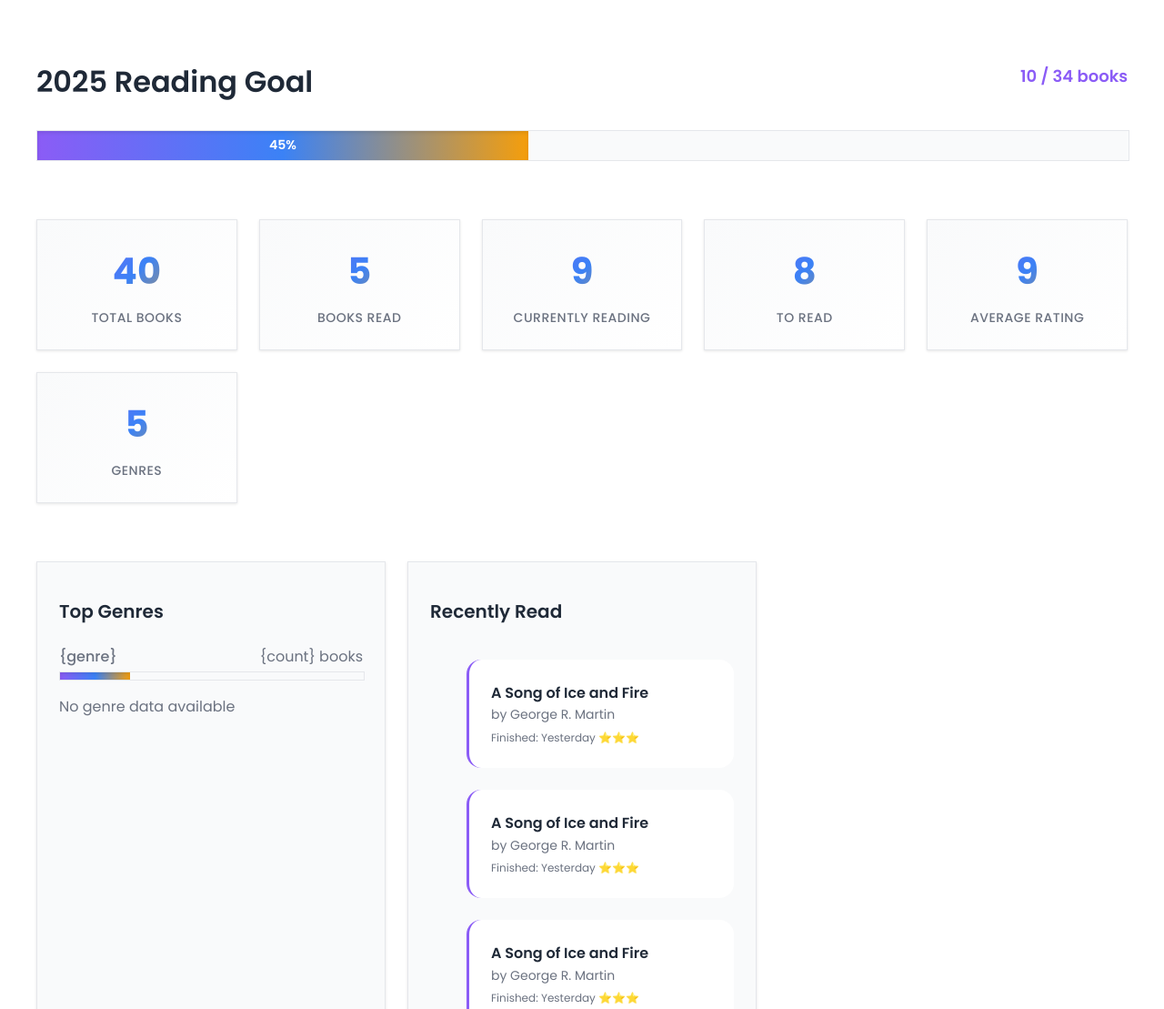
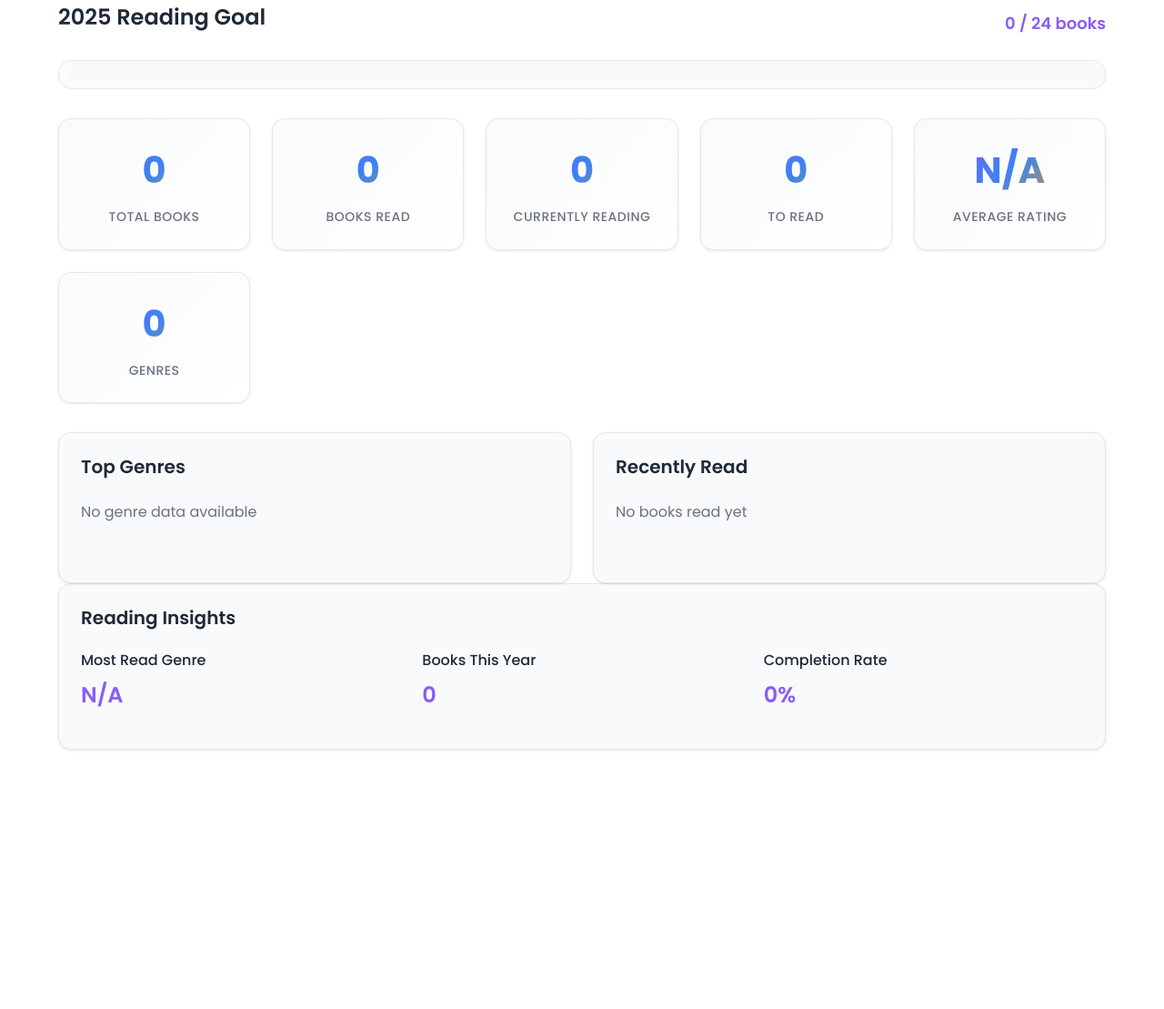
Before and after one commit to V-Mugisha/book-vault, a plain HTML site: page dashboard.html in a window 1280 px wide. Shown: the part 263-1372 px from the top of the page at 91% size. After the commit the page ends 1143 px from the top, so only its background shows below. Drawn offline with Linux system fonts and the light colour scheme.

Commit message:
Upgrade the dashboard

```diff
--- a/dashboard.html
+++ b/dashboard.html
@@ -9,12 +9,15 @@
         crossorigin="anonymous" referrerpolicy="no-referrer" />
     <title>Book Vault</title>
     <link rel="stylesheet" href="./styles/base.css">
+    <link rel="stylesheet" href="./styles/dashboard.css">
 </head>
 
 <body>
     <nav id="navigation"></nav>
 
-    <section class="main-container">
+    <div id="loadingSpinner" class="spinner" style="display: block;"></div>
+
+    <div id="mainContent" class="main-container" style="display: none;">
         <header class="page-header">
             <h1 class="page-title">Reading Dashboard</h1>
             <p class="page-description">Track your reading progress and statistics</p>
@@ -23,43 +26,41 @@
         <!-- Reading Goal Progress -->
         <div class="progress-container">
             <div class="progress-header">
-                <h2>2025 Reading Goal</h2>
-                <span style="font-size: 1.125rem; font-weight: 600; color: #8b5cf6;">
-                    10 / 34 books
-                </span>
+                <h2 id="goalYearTitle">2024 Reading Goal</h2>
+                <span id="goalText">0 / 24 books</span>
             </div>
-            <div class="progress-bar" role="progressbar" aria-valuenow={goalProgress} aria-valuemin={0}
-                aria-valuemax={100}>
-                <div class="progress-fill" style="width: 45%;">
-                    45%
-                </div>
+            <div class="progress-bar" role="progressbar" aria-valuenow="0" aria-valuemin="0" aria-valuemax="100">
+                <div class="progress-fill" id="progressFill" style="width: 0%;">0%</div>
+            </div>
+            <div id="goalCompleteAlert" class="alert alert-success" style="display: none;">
+                🎉 <span id="goalCompleteText"></span>
             </div>
         </div>
 
         <!-- Stats Grid -->
         <div class="stats-grid">
             <div class="stat-card">
-                <div class="stat-value">40</div>
+                <div class="stat-value" id="totalBooks">0</div>
                 <div class="stat-label">Total Books</div>
             </div>
             <div class="stat-card">
-                <div class="stat-value">5</div>
+                <div class="stat-value" id="readBooks">0</div>
                 <div class="stat-label">Books Read</div>
             </div>
             <div class="stat-card">
-                <div class="stat-value">9</div>
+                <div class="stat-value" id="readingBooks">0</div>
                 <div class="stat-label">Currently Reading</div>
             </div>
             <div class="stat-card">
-                <div class="stat-value">8</div>
+                <div class="stat-value" id="toReadBooks">0</div>
                 <div class="stat-label">To Read</div>
             </div>
             <div class="stat-card">
-                <div class="stat-value">9</div>
+                <div class="stat-value" id="averageRating">N/A</div>
                 <div class="stat-label">Average Rating</div>
             </div>
             <div class="stat-card">
-                <div class="stat-value">5</div>
+                <div class="stat-value" id="totalGenres">0</div>
                 <div class="stat-label">Genres</div>
             </div>
         </div>
@@ -71,21 +72,8 @@
                 <div class="card-header">
                     <h2 class="card-title">Top Genres</h2>
                 </div>
-                <div class="card-body">
-                    <div style="display: flex; flex-direction: column; gap: 1.5rem;">
-                        <div>
-                            <div style="display: flex; justify-content: space-between; margin-bottom: 0.25rem;">
-                                <span style="font-weight: 500;">{genre}</span>
-                                <span style="color: #6b7280;">{count} books</span>
-                            </div>
-                            <div class="progress-bar" style="height: 8px;">
-                                <div class="progress-fill" style="width: 23%;"></div>
-                            </div>
-                        </div>
-                    </div>
-
-                    <!-- When we do not have genre data -->
-                    <p style="color: #6b7280;">No genre data available</p>
+                <div class="card-body" id="topGenresContent">
+                    <p style="color: var(--color-text-light);">No genre data available</p>
                 </div>
             </div>
 
@@ -94,74 +82,38 @@
                 <div class="card-header">
                     <h2 class="card-title">Recently Read</h2>
                 </div>
-                <div class="card-body">
-                    <ul style="list-style: none; display: flex; flex-direction: column; gap: 1.5rem;">
-                        <li
-                            style="padding: 1.5rem; background: #ffffff; border-radius: 1rem; border-left: 3px solid #8b5cf6;">
-                            <div style="font-weight: 600; color: #1f2937;">A Song of Ice and Fire</div>
-                            <div style="font-size: 0.875rem; color: #6b7280;">by George R. Martin</div>
-                            <div style="font-size: 0.75rem; color: #6b7280; margin-top: 0.25rem;">
-                                Finished: Yesterday
-                                ⭐⭐⭐
-                            </div>
-                        </li>
-                        <li
-                            style="padding: 1.5rem; background: #ffffff; border-radius: 1rem; border-left: 3px solid #8b5cf6;">
-                            <div style="font-weight: 600; color: #1f2937;">A Song of Ice and Fire</div>
-                            <div style="font-size: 0.875rem; color: #6b7280;">by George R. Martin</div>
-                            <div style="font-size: 0.75rem; color: #6b7280; margin-top: 0.25rem;">
-                                Finished: Yesterday
-                                ⭐⭐⭐
-                            </div>
-                        </li>
-                        <li
-                            style="padding: 1.5rem; background: #ffffff; border-radius: 1rem; border-left: 3px solid #8b5cf6;">
-                            <div style="font-weight: 600; color: #1f2937;">A Song of Ice and Fire</div>
-                            <div style="font-size: 0.875rem; color: #6b7280;">by George R. Martin</div>
-                            <div style="font-size: 0.75rem; color: #6b7280; margin-top: 0.25rem;">
-                                Finished: Yesterday
-                                ⭐⭐⭐
-                            </div>
-                        </li>
-                    </ul>
-
-                    <!-- When we do not have recently read data -->
-                    <p style="color: #6b7280;">No books read yet</p>
+                <div class="card-body" id="recentlyReadContent">
+                    <p style="color: var(--color-text-light);">No books read yet</p>
                 </div>
             </div>
         </div>
 
         <!-- Reading Insights -->
-        <!-- <div class="card">
+        <div class="card">
             <div class="card-header">
                 <h2 class="card-title">Reading Insights</h2>
             </div>
             <div class="card-body">
                 <div class="grid grid-3">
-                    <div>
-                        <h3 style="font-size: " 1rem" , marginBottom: "var(--spacing-xs)" }}>Most Read Genre</h3>
-                        <p style="font-size: " 1.5rem" , font-weight: 600, color: "var(--color-primary)" }}>
-                            {topGenres.length > 0 ? topGenres[0][0] : "N/A"}
-                        </p>
+                    <div class="insight-item">
+                        <h3>Most Read Genre</h3>
+                        <p class="insight-value" id="mostReadGenre">N/A</p>
                     </div>
-                    <div>
-                        <h3 style="font-size: " 1rem" , marginBottom: "var(--spacing-xs)" }}>Books This Year</h3>
-                        <p style="font-size: " 1.5rem" , font-weight: 600, color: "var(--color-primary)" }}>
-                            {booksReadThisYear}
-                        </p>
+                    <div class="insight-item">
+                        <h3>Books This Year</h3>
+                        <p class="insight-value" id="booksThisYear">0</p>
                     </div>
-                    <div>
-                        <h3 style="font-size: " 1rem" , marginBottom: "var(--spacing-xs)" }}>Completion Rate</h3>
-                        <p style="font-size: " 1.5rem" , font-weight: 600, color: "var(--color-primary)" }}>
-                            {totalBooks > 0 ? Math.round((readBooks / totalBooks) * 100) : 0}%
-                        </p>
+                    <div class="insight-item">
+                        <h3>Completion Rate</h3>
+                        <p class="insight-value" id="completionRate">0%</p>
                     </div>
                 </div>
             </div>
-        </div> -->
-    </section>
+        </div>
+    </div>
 
     <script src="scripts/componentsLoader.js"></script>
+    <script src="scripts/dashboard.js"></script>
 </body>
 
 </html>
--- /dev/null
+++ b/scripts/dashboard.js
@@ -0,0 +1,144 @@
+// Storage functionality
+    const BOOKS_KEY = 'bookVault_books';
+    const SETTINGS_KEY = 'bookVault_settings';
+
+    const defaultSettings = {
+      readingGoal: {
+        year: new Date().getFullYear(),
+        target: 24,
+        current: 0
+      },
+      theme: 'light'
+    };
+
+    const storage = {
+      getBooks: () => {
+        const stored = localStorage.getItem(BOOKS_KEY);
+        if (!stored) return [];
+        return JSON.parse(stored);
+      },
+
+      getSettings: () => {
+        const stored = localStorage.getItem(SETTINGS_KEY);
+        if (!stored) {
+          localStorage.setItem(SETTINGS_KEY, JSON.stringify(defaultSettings));
+          return defaultSettings;
+        }
+        return JSON.parse(stored);
+      }
+    };
+
+    // Initialize page
+    const initDashboard = () => {
+      const books = storage.getBooks();
+      const settings = storage.getSettings();
+
+      // Calculate statistics
+      const totalBooks = books.length;
+      const readBooks = books.filter(b => b.status === 'read').length;
+      const readingBooks = books.filter(b => b.status === 'reading').length;
+      const toReadBooks = books.filter(b => b.status === 'to-read').length;
+
+      const booksReadThisYear = books.filter(b =>
+        b.dateRead && new Date(b.dateRead).getFullYear() === settings.readingGoal.year
+      ).length;
+
+      const goalProgress = settings.readingGoal.target > 0
+        ? Math.round((booksReadThisYear / settings.readingGoal.target) * 100)
+        : 0;
+
+      const ratedBooks = books.filter(b => b.rating);
+      const averageRating = ratedBooks.length > 0
+        ? (books.reduce((sum, b) => sum + (b.rating || 0), 0) / ratedBooks.length).toFixed(1)
+        : 'N/A';
+
+      // Genre breakdown
+      const genreBreakdown = books.reduce((acc, book) => {
+        acc[book.genre] = (acc[book.genre] || 0) + 1;
+        return acc;
+      }, {});
+
+      const topGenres = Object.entries(genreBreakdown)
+        .sort(([, a], [, b]) => b - a)
+        .slice(0, 5);
+
+      const recentlyRead = books
+        .filter(b => b.status === 'read' && b.dateRead)
+        .sort((a, b) => new Date(b.dateRead).getTime() - new Date(a.dateRead).getTime())
+        .slice(0, 5);
+
+      // Update progress bar
+      document.getElementById('goalYearTitle').textContent = `${settings.readingGoal.year} Reading Goal`;
+      document.getElementById('goalText').textContent = `${booksReadThisYear} / ${settings.readingGoal.target} books`;
+      const progressFill = document.getElementById('progressFill');
+      const progressWidth = Math.min(goalProgress, 100);
+      progressFill.style.width = `${progressWidth}%`;
+      progressFill.textContent = `${goalProgress}%`;
+
+      // Show goal complete message
+      if (goalProgress >= 100) {
+        const goalCompleteAlert = document.getElementById('goalCompleteAlert');
+        document.getElementById('goalCompleteText').textContent =
+          `Congratulations! You've reached your reading goal for ${settings.readingGoal.year}!`;
+        goalCompleteAlert.style.display = 'flex';
+      }
+
+      // Update stats
+      document.getElementById('totalBooks').textContent = totalBooks;
+      document.getElementById('readBooks').textContent = readBooks;
+      document.getElementById('readingBooks').textContent = readingBooks;
+      document.getElementById('toReadBooks').textContent = toReadBooks;
+      document.getElementById('averageRating').textContent = averageRating;
+      document.getElementById('totalGenres').textContent = Object.keys(genreBreakdown).length;
+
+      // Update top genres
+      const topGenresContent = document.getElementById('topGenresContent');
+      if (topGenres.length > 0) {
+        topGenresContent.innerHTML = topGenres.map(([genre, count]) => `
+          <div class="genre-item">
+            <div class="genre-header">
+              <span>${genre}</span>
+              <span style="color: var(--color-text-light);">${count} books</span>
+            </div>
+            <div class="genre-bar">
+              <div class="genre-bar-fill" style="width: ${(count / totalBooks) * 100}%;"></div>
+            </div>
+          </div>
+        `).join('');
+      } else {
+        topGenresContent.innerHTML = '<p style="color: var(--color-text-light);">No genre data available</p>';
+      }
+
+      // Update recently read
+      const recentlyReadContent = document.getElementById('recentlyReadContent');
+      if (recentlyRead.length > 0) {
+        recentlyReadContent.innerHTML = `
+          <ul class="book-list">
+            ${recentlyRead.map(book => `
+              <li class="book-item">
+                <div class="book-title">${book.title}</div>
+                <div class="book-author">by ${book.author}</div>
+                <div class="book-meta">
+                  Finished: ${book.dateRead}${book.rating ? ` • ${'⭐'.repeat(book.rating)}` : ''}
+                </div>
+              </li>
+            `).join('')}
+          </ul>
+        `;
+      } else {
+        recentlyReadContent.innerHTML = '<p style="color: var(--color-text-light);">No books read yet</p>';
+      }
+
+      // Update insights
+      document.getElementById('mostReadGenre').textContent = topGenres.length > 0 ? topGenres[0][0] : 'N/A';
+      document.getElementById('booksThisYear').textContent = booksReadThisYear;
+      document.getElementById('completionRate').textContent =
+        totalBooks > 0 ? `${Math.round((readBooks / totalBooks) * 100)}%` : '0%';
+
+      // Hide spinner, show content
+      document.getElementById('loadingSpinner').style.display = 'none';
+      document.getElementById('mainContent').style.display = 'block';
+    };
+
+    // Initialize on load
+    initDashboard();
--- /dev/null
+++ b/styles/dashboard.css
@@ -0,0 +1,315 @@
+:root {
+      --color-primary: #8b5cf6;
+      --color-primary-dark: #7c3aed;
+      --color-secondary: #3b82f6;
+      --color-accent: #f59e0b;
+      --color-background: #ffffff;
+      --color-surface: #f9fafb;
+      --color-text: #1f2937;
+      --color-text-light: #6b7280;
+      --color-border: #e5e7eb;
+      --color-success: #10b981;
+      --color-error: #ef4444;
+      --spacing-xs: 0.5rem;
+      --spacing-sm: 1rem;
+      --spacing-md: 1.5rem;
+      --spacing-lg: 2rem;
+      --spacing-xl: 3rem;
+      --shadow-sm: 0 1px 3px rgba(0, 0, 0, 0.1);
+      --shadow-md: 0 4px 6px rgba(0, 0, 0, 0.1);
+      --shadow-lg: 0 10px 20px rgba(0, 0, 0, 0.15);
+      --radius: 0.625rem;
+      --radius-sm: 0.5rem;
+      --radius-lg: 0.875rem;
+    }
+
+    * {
+      margin: 0;
+      padding: 0;
+      box-sizing: border-box;
+    }
+
+    body {
+      font-family: "Poppins", sans-serif;
+      background-color: var(--color-background);
+      color: var(--color-text);
+      line-height: 1.6;
+      -webkit-font-smoothing: antialiased;
+      -moz-osx-font-smoothing: grayscale;
+    }
+
+    .main-container {
+      max-width: 1200px;
+      margin: 0 auto;
+      padding: var(--spacing-lg) var(--spacing-md);
+      min-height: calc(100vh - 200px);
+    }
+
+    .page-header {
+      margin-bottom: var(--spacing-lg);
+      padding-bottom: var(--spacing-md);
+      border-bottom: 2px solid var(--color-border);
+    }
+
+    .page-title {
+      font-size: 2.5rem;
+      background: linear-gradient(135deg, var(--color-primary) 0%, var(--color-secondary) 100%);
+      -webkit-background-clip: text;
+      -webkit-text-fill-color: transparent;
+      background-clip: text;
+      margin-bottom: var(--spacing-xs);
+      font-weight: 700;
+    }
+
+    .page-description {
+      font-size: 1.125rem;
+      color: var(--color-text-light);
+    }
+
+    .spinner {
+      border: 3px solid var(--color-border);
+      border-top-color: var(--color-primary);
+      border-radius: 50%;
+      width: 40px;
+      height: 40px;
+      animation: spin 0.8s linear infinite;
+      margin: var(--spacing-lg) auto;
+    }
+
+    @keyframes spin {
+      to {
+        transform: rotate(360deg);
+      }
+    }
+
+    .progress-container {
+      margin-bottom: var(--spacing-lg);
+    }
+
+    .progress-header {
+      display: flex;
+      justify-content: space-between;
+      align-items: center;
+      margin-bottom: var(--spacing-sm);
+    }
+
+    .progress-header h2 {
+      font-size: 1.5rem;
+      font-weight: 600;
+    }
+
+    .progress-header span {
+      font-size: 1.125rem;
+      font-weight: 600;
+      color: var(--color-primary);
+    }
+
+    .progress-bar {
+      width: 100%;
+      height: 32px;
+      background-color: var(--color-surface);
+      border: 1px solid var(--color-border);
+      border-radius: var(--radius-lg);
+      overflow: hidden;
+      position: relative;
+    }
+
+    .progress-fill {
+      height: 100%;
+      background: linear-gradient(90deg, var(--color-primary) 0%, var(--color-secondary) 50%, var(--color-accent) 100%);
+      transition: width 0.3s ease;
+      display: flex;
+      align-items: center;
+      justify-content: center;
+      color: white;
+      font-weight: 600;
+      font-size: 0.875rem;
+      box-shadow: inset 0 2px 4px rgba(0, 0, 0, 0.1);
+    }
+
+    .alert {
+      padding: var(--spacing-sm) var(--spacing-md);
+      border-radius: var(--radius);
+      margin-top: var(--spacing-sm);
+      border-left: 4px solid;
+      display: flex;
+      align-items: center;
+      gap: var(--spacing-sm);
+    }
+
+    .alert-success {
+      background-color: rgba(16, 185, 129, 0.1);
+      border-color: var(--color-success);
+      color: var(--color-success);
+    }
+
+    .stats-grid {
+      display: grid;
+      grid-template-columns: repeat(auto-fit, minmax(180px, 1fr));
+      gap: var(--spacing-md);
+      margin-bottom: var(--spacing-lg);
+    }
+
+    .stat-card {
+      background: linear-gradient(135deg, var(--color-surface) 0%, var(--color-background) 100%);
+      border: 1px solid var(--color-border);
+      border-radius: var(--radius-lg);
+      padding: var(--spacing-md);
+      text-align: center;
+      box-shadow: var(--shadow-sm);
+      transition: all 0.3s ease;
+    }
+
+    .stat-card:hover {
+      transform: translateY(-4px);
+      box-shadow: var(--shadow-md);
+    }
+
+    .stat-value {
+      font-size: 2.5rem;
+      font-weight: 700;
+      background: linear-gradient(135deg, var(--color-primary) 0%, var(--color-secondary) 50%, var(--color-accent) 100%);
+      -webkit-background-clip: text;
+      -webkit-text-fill-color: transparent;
+      background-clip: text;
+      margin-bottom: var(--spacing-xs);
+    }
+
+    .stat-label {
+      font-size: 0.875rem;
+      color: var(--color-text-light);
+      text-transform: uppercase;
+      letter-spacing: 0.5px;
+      font-weight: 500;
+    }
+
+    .card {
+      background-color: var(--color-surface);
+      border: 1px solid var(--color-border);
+      border-radius: var(--radius-lg);
+      padding: var(--spacing-md);
+      box-shadow: var(--shadow-sm);
+      margin-bottom: var(--spacing-md);
+    }
+
+    .card-header {
+      margin-bottom: var(--spacing-sm);
+    }
+
+    .card-title {
+      font-size: 1.25rem;
+      color: var(--color-text);
+      font-weight: 600;
+    }
+
+    .card-body {
+      color: var(--color-text-light);
+    }
+
+    .grid {
+      display: grid;
+      gap: var(--spacing-md);
+    }
+
+    .grid-2 {
+      grid-template-columns: repeat(auto-fit, minmax(300px, 1fr));
+    }
+
+    .grid-3 {
+      grid-template-columns: repeat(auto-fit, minmax(200px, 1fr));
+    }
+
+    .genre-item {
+      margin-bottom: var(--spacing-sm);
+    }
+
+    .genre-header {
+      display: flex;
+      justify-content: space-between;
+      margin-bottom: 0.25rem;
+    }
+
+    .genre-header span:first-child {
+      font-weight: 500;
+      color: var(--color-text);
+    }
+
+    .genre-bar {
+      height: 8px;
+      background-color: var(--color-surface);
+      border: 1px solid var(--color-border);
+      border-radius: var(--radius);
+      overflow: hidden;
+    }
+
+    .genre-bar-fill {
+      height: 100%;
+      background: linear-gradient(90deg, var(--color-primary) 0%, var(--color-secondary) 100%);
+      transition: width 0.3s ease;
+    }
+
+    .book-list {
+      list-style: none;
+      display: flex;
+      flex-direction: column;
+      gap: var(--spacing-sm);
+    }
+
+    .book-item {
+      padding: var(--spacing-sm);
+      background-color: var(--color-background);
+      border-radius: var(--radius-sm);
+      border-left: 3px solid var(--color-primary);
+    }
+
+    .book-title {
+      font-weight: 600;
+      color: var(--color-text);
+    }
+
+    .book-author {
+      font-size: 0.875rem;
+      color: var(--color-text-light);
+    }
+
+    .book-meta {
+      font-size: 0.75rem;
+      color: var(--color-text-light);
+      margin-top: 0.25rem;
+    }
+
+    .insight-item h3 {
+      font-size: 1rem;
+      margin-bottom: var(--spacing-xs);
+      font-weight: 500;
+      color: var(--color-text);
+    }
+
+    .insight-value {
+      font-size: 1.5rem;
+      font-weight: 600;
+      color: var(--color-primary);
+    }
+
+    @media (max-width: 768px) {
+      .main-container {
+        padding: var(--spacing-md) var(--spacing-sm);
+      }
+      .page-title {
+        font-size: 2rem;
+      }
+      .stats-grid {
+        grid-template-columns: repeat(auto-fit, minmax(140px, 1fr));
+      }
+      .stat-value {
+        font-size: 2rem;
+      }
+      .grid-2, .grid-3 {
+        grid-template-columns: 1fr;
+      }
+      .progress-header {
+        flex-direction: column;
+        align-items: flex-start;
+        gap: var(--spacing-xs);
+      }
+    }
```
